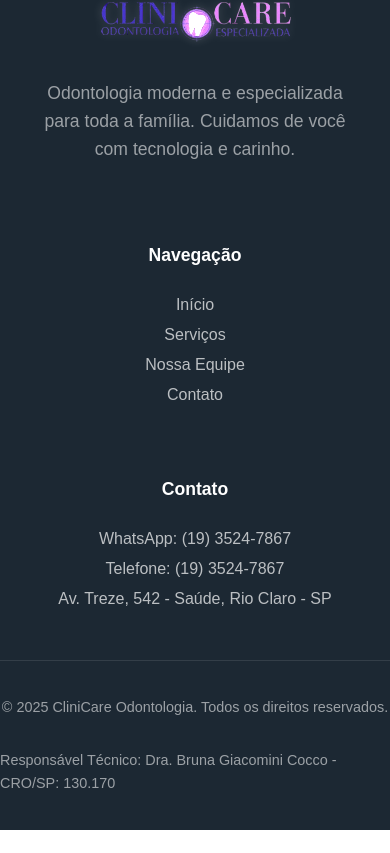
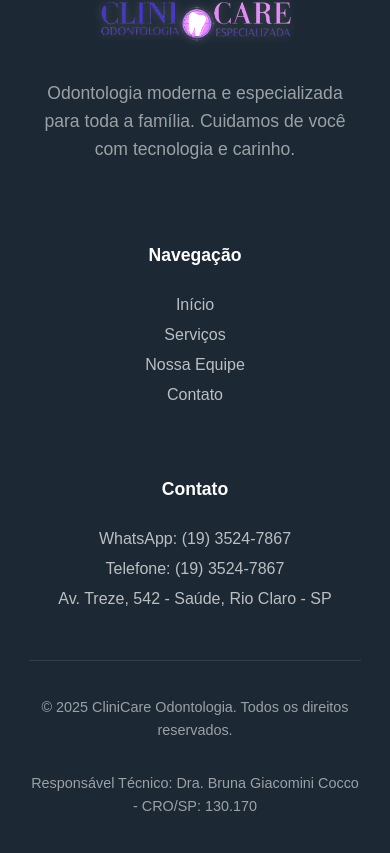
Before and after one commit to FeCocco/gestao-clinica-api-frontend, a React (Vite) app: page / in a window 390 px wide. Shown: the part 4844-5697 px from the top of the page. Before the commit the page ends 5674 px from the top, so only its background shows below. Built offline with nearby package versions, Linux system fonts and the light colour scheme.

Commit message:
fix: Footer info adjustments for mobile

```diff
--- a/src/components/Footer.css
+++ b/src/components/Footer.css
@@ -82,6 +82,8 @@
     }
 
     .footer-info{
+        max-width: 85vw;
+        text-align: center;
         flex-direction: column;
         flex-grow: 0;
     }
```
